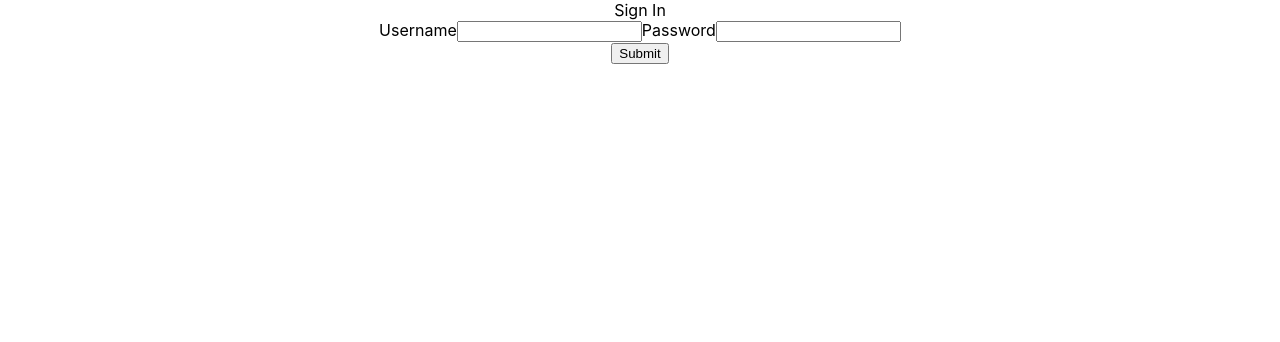
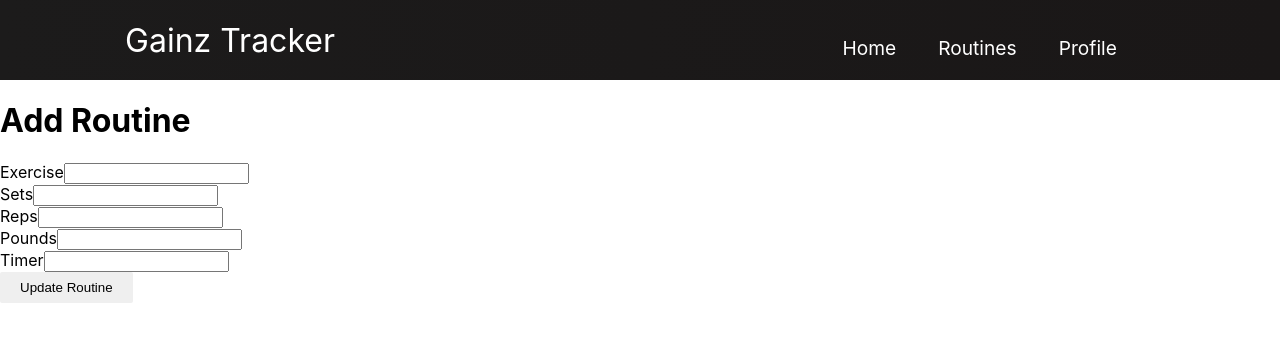
Before and after one commit to lcobell/Milestone-2-Group-Project, a React (Create React App) app in the folder fitness-app/: page /routines in a window 1280 px wide. Shown: the top 342 px of the page. Built offline with nearby package versions, Linux system fonts and the light colour scheme.

Commit message:
created basic routines page

```diff
--- a/fitness-app/package.json
+++ b/fitness-app/package.json
@@ -8,6 +8,7 @@
     "@testing-library/user-event": "^13.5.0",
     "react": "^18.1.0",
     "react-dom": "^18.1.0",
+    "react-router-dom": "^6.3.0",
     "react-scripts": "^5.0.1",
     "web-vitals": "^2.1.4"
   },
--- a/fitness-app/src/App.js
+++ b/fitness-app/src/App.js
@@ -2,6 +2,7 @@ import React from "react";
 import Navbar from "./components/Navbar";
 import { BrowserRouter as Router, Routes, Route } from "react-router-dom";
 import "./App.css";
+import Routines from "./components/Routines";
 
 function App() {
   return (
@@ -9,7 +10,8 @@ function App() {
       <Router>
         <Navbar />
         <Routes>
-          <Route path="/" exact />
+          <Route path="/"  />
+          <Route path="/routines" element={<Routines />} />
         </Routes>
       </Router>
     </>
--- /dev/null
+++ b/fitness-app/src/components/Routines.js
@@ -0,0 +1,87 @@
+export default function Routines () {
+    return(
+        <main>
+        <h1>Add Routine</h1>
+        <form method="POST" >
+          <div className="row">
+          <div className="form-group col-sm-6 col-md-4 col-lg-6">
+            <label htmlFor="name">Exercise</label>
+            <input className="form-control" id="name" name="name"  required />
+          </div>
+          <div className="form-group col-sm-6">
+            <label htmlFor="pic">Sets</label>
+            <input className="form-control"  id="pic" name="pic"  />
+          </div>
+          </div>
+          <div className="row">
+          <div className="form-group col-sm-6">
+            <label htmlFor="city">Reps</label>
+            <input className="form-control" id="city" name="city"  />
+          </div>
+          <div className="form-group col-sm-6">
+            <label htmlFor="state">Pounds</label>
+            <input className="form-control" list="state-list" name="state"  />
+            <datalist id="state-list">
+                    <option value="AL">Alabama</option>
+                    <option value="AK">Alaska</option>
+                    <option value="AZ">Arizona</option>
+                    <option value="AR">Arkansas</option>
+                    <option value="CA">California</option>
+                    <option value="CT">Connecticut</option>
+                    <option value="CO">Colorado</option>
+                    <option value="DE">Delaware</option>
+                    <option value="FL">Florida</option>
+                    <option value="GA">Georgia</option>
+                    <option value="HI">Hawaii</option>
+                    <option value="IA">Iowa</option>
+                    <option value="ID">Idaho</option>
+                    <option value="IL">Illinois</option>
+                    <option value="IN">Indiana</option>
+                    <option value="KY">Kentucky</option>
+                    <option value="LA">Louisiana</option>
+                    <option value="MA">Massachussets</option>
+                    <option value="MD">Maryland</option>
+                    <option value="ME">Maine</option>
+                    <option value="MI">Michigan</option>
+                    <option value="MN">Minnesota</option>
+                    <option value="MO">Missouri</option>
+                    <option value="MS">Mississippi</option>
+                    <option value="MT">Montana</option>
+                    <option value="NC">North Carolina</option>
+                    <option value="ND">North Dakota</option>
+                    <option value="NE">Nebraska</option>
+                    <option value="NH">New Hampshire</option>
+                    <option value="NJ">New Jersey</option>
+                    <option value="NM">New Mexico</option>
+                    <option value="NV">Nevada</option>
+                    <option value="NY">New York</option>
+                    <option value="OH">Ohio</option>
+                    <option value="OK">Oklahoma</option>
+                    <option value="OR">Oregon</option>
+                    <option value="PA">Pennsylvania</option>
+                    <option value="RI">Rhode Island</option>
+                    <option value="SC">South Carolina</option>
+                    <option value="SD">South Dakota</option>
+                    <option value="TN">Tennessee</option>
+                    <option value="TX">Texas</option>
+                    <option value="UT">Utah</option>
+                    <option value="VA">Virginia</option>
+                    <option value="VT">Vermont</option>
+                    <option value="WA">Washington</option>
+                    <option value="WI">Wisconsin</option>
+                    <option value="WV">West Virginia</option>
+                    <option value="WY">Wyoming</option>
+                </datalist>
+          </div>
+          </div>
+          <div className="row">
+          <div className="form-group">
+            <label htmlFor="cuisines">Timer</label>
+            <input className="form-control" id="cuisines" name="cuisines"  required />
+          </div>
+        </div>
+          <input className="btn btn-primary" type="submit" value="Update Routine" />
+        </form>
+      </main>
+  );
+}
--- a/fitness-app/src/index.js
+++ b/fitness-app/src/index.js
@@ -4,12 +4,13 @@ import "./index.css";
 // import App from "./App";
 import reportWebVitals from "./reportWebVitals";
 import Login from "./components/Login";
+import App from "./App"
 import "./App.css";
 
 const root = ReactDOM.createRoot(document.getElementById("root"));
 root.render(
   <React.StrictMode>
-    <Login />
+    <App />
   </React.StrictMode>
 );
 
```
Also changed, not shown: 2 other files (tests, documents, lock files or other folders).
